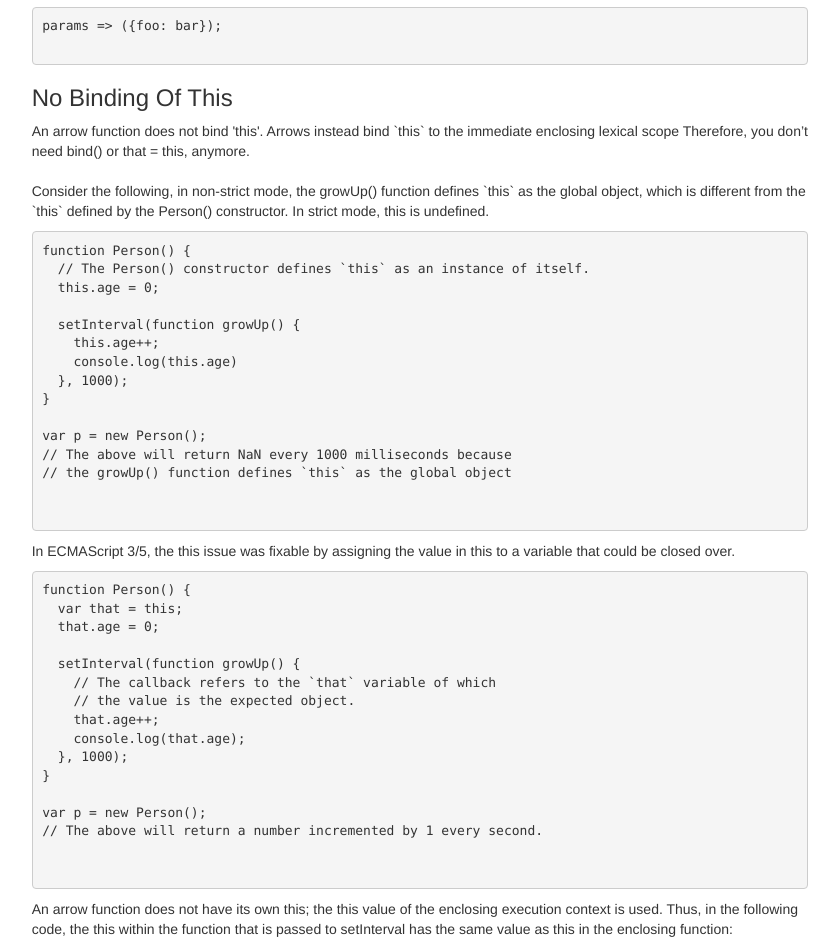
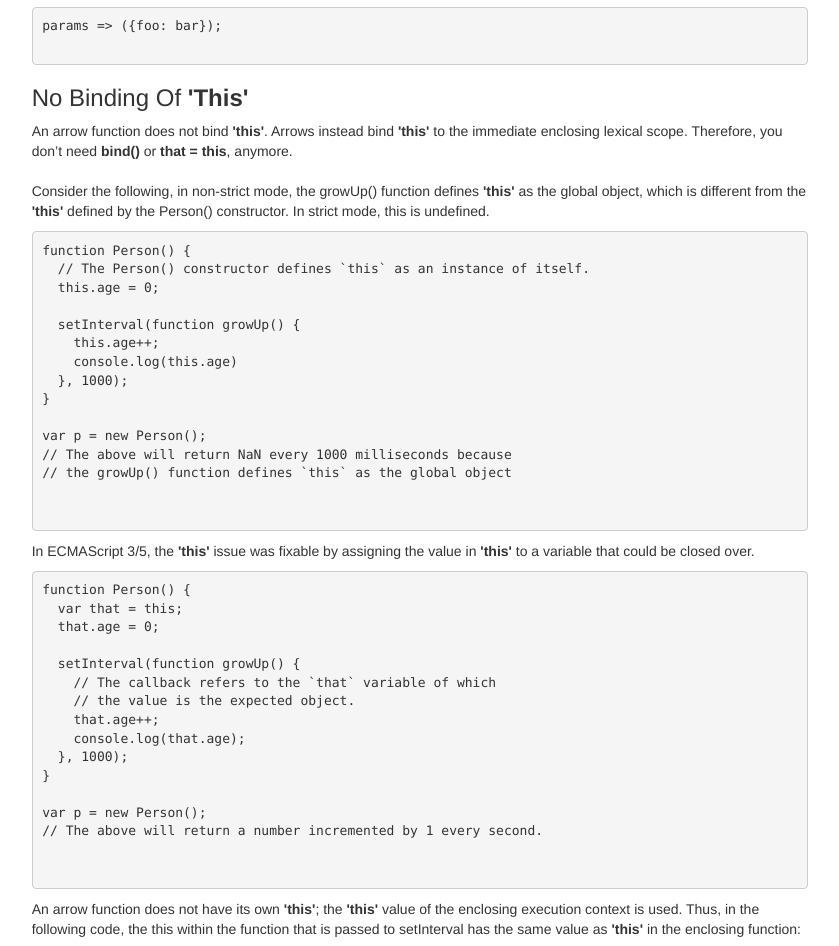
Before and after one commit to patelg123/website, a plain HTML site: page javascript.html in a window 1280 px wide. Shown: the part 4486-5432 px from the top of the page, without its empty margins (220-1059 px from the left). Drawn offline with nearby package versions, Linux system fonts and the light colour scheme.

Commit message:
Finished off arrow function bit

```diff
--- a/javascript.html
+++ b/javascript.html
@@ -236,7 +236,7 @@ console.log(ages.reduce(getSum));
 
             <h3>Introduction</h3>
             <p>
-                Two factors influenced the introduction of arrow functions: shorter function syntax and non-binding of this. It is important to note that
+                Two factors influenced the introduction of arrow functions: shorter function syntax and non-binding of <b>'this'</b>. It is important to note that
                 arrow functions cannot be used as constructors as other functions can.
             </P>
 
@@ -297,14 +297,14 @@ params => ({foo: bar});
             </pre>
 
 
-            <h3>No Binding Of This</h3>
+            <h3>No Binding Of <b>'This'</b></h3>
 
             <p>
-                An arrow function does not bind 'this'. Arrows instead bind `this` to the immediate enclosing lexical scope
-                Therefore, you don’t need bind() or that = this, anymore.
+                An arrow function does not bind <b>'this'</b>. Arrows instead bind <b>'this'</b> to the immediate enclosing lexical scope.
+                Therefore, you don’t need <b>bind()</b> or <b>that = this</b>, anymore.
                 <br /><br />
-                Consider the following, in non-strict mode, the growUp() function defines `this` as the global object, which is different from the `this` defined by the Person() constructor.
-                In strict mode, this is undefined.
+                Consider the following, in non-strict mode, the growUp() function defines <b>'this'</b> as the global object,
+                which is different from the <b>'this'</b> defined by the Person() constructor. In strict mode, this is undefined.
             </p>
 
             <pre>
@@ -324,7 +324,7 @@ var p = new Person();
 
             </pre>
 
-            <p>In ECMAScript 3/5, the this issue was fixable by assigning the value in this to a variable that could be closed over.</p>
+            <p>In ECMAScript 3/5, the <b>'this'</b> issue was fixable by assigning the value in <b>'this'</b> to a variable that could be closed over.</p>
 
             <pre>
 function Person() {
@@ -345,8 +345,8 @@ var p = new Person();
             </pre>
 
             <p>
-                An arrow function does not have its own this; the this value of the enclosing execution context is used.
-                Thus, in the following code, the this within the function that is passed to setInterval has the same value as this in the enclosing function:
+                An arrow function does not have its own <b>'this'</b>; the <b>'this'</b> value of the enclosing execution context is used.
+                Thus, in the following code, the this within the function that is passed to setInterval has the same value as <b>'this'</b> in the enclosing function:
             </p>
 
             <pre>
```
